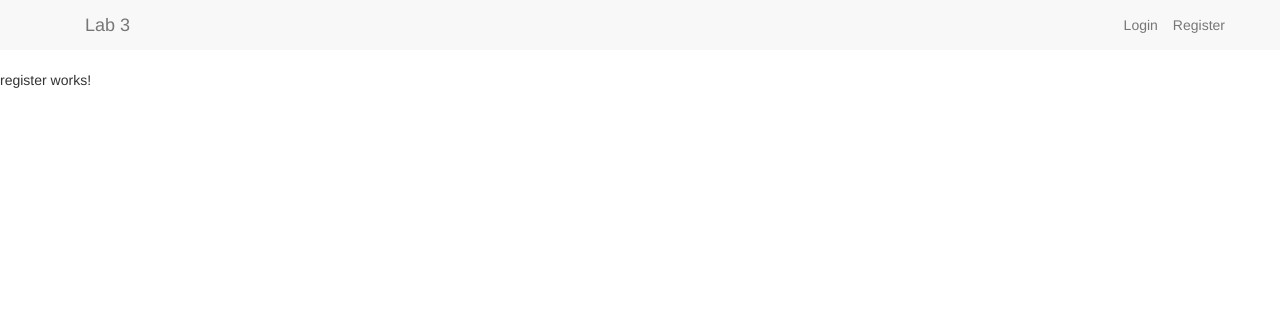
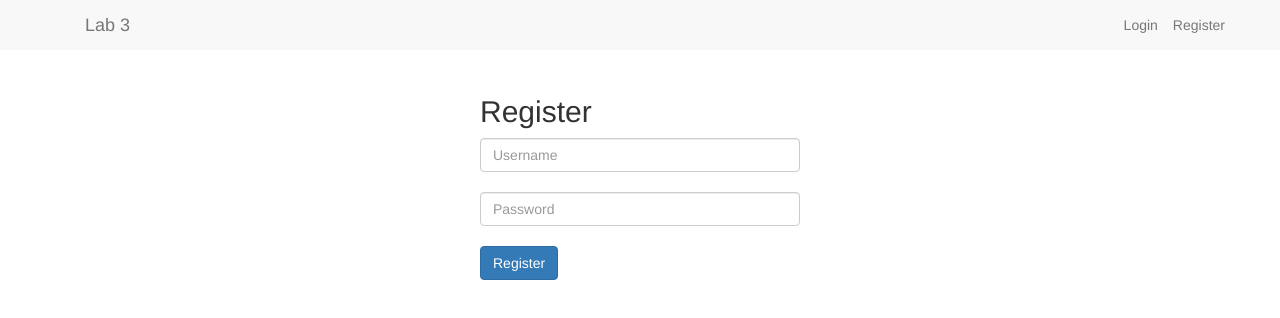
Before and after one commit to hnrytrn/cheap-eats, an Angular app in the folder lab5/: page /register in a window 1280 px wide. Shown: the top 318 px of the page. Built offline with nearby package versions, Linux system fonts and the light colour scheme.

Commit message:
add login and register html

```diff
--- a/lab5/src/app/login/login.component.html
+++ b/lab5/src/app/login/login.component.html
@@ -1,3 +1,8 @@
-<p>
-  login works!
-</p>
+ <div class="col-md-offset-2 col-md-8">
+	<form class="form-auth">
+		<h2>Log In</h2>
+		<input type="username" placeholder="Username" class="form-control"><br>
+		<input type="password" placeholder="Password" class="form-control"><br>
+		<input type="submit" value="Log in" class="btn btn-primary" />
+	</form>
+</div>
--- a/lab5/src/app/register/register.component.html
+++ b/lab5/src/app/register/register.component.html
@@ -1,3 +1,8 @@
-<p>
-  register works!
-</p>
+ <div class="col-md-offset-2 col-md-8">
+	<form class="form-auth">
+		<h2>Register</h2>
+		<input type="username" placeholder="Username" class="form-control"><br>
+		<input type="password" placeholder="Password" class="form-control"><br>
+		<input type="submit" value="Register" class="btn btn-primary" />
+	</form>
+</div>
--- a/lab5/src/styles.css
+++ b/lab5/src/styles.css
@@ -6,3 +6,9 @@ body {
     height: 100%;
     font-family: "Source Sans Pro","Helvetica Neue",Helvetica,Arial,sans-serif;
 }
+
+.form-auth {
+	max-width: 330px;
+	padding: 5px;
+	margin: 0 auto;
+}
```
